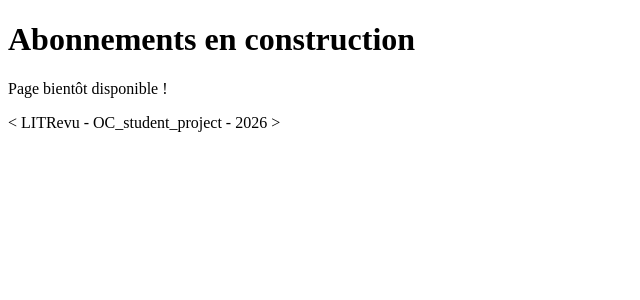
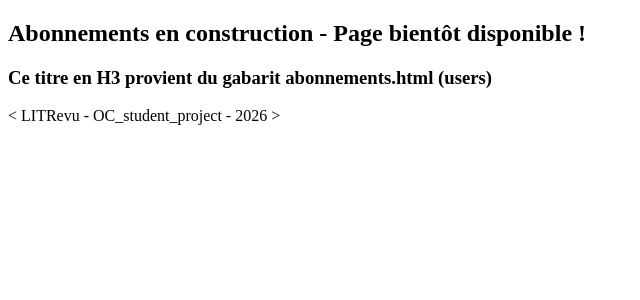
Before and after one commit to Nels-J/Projet9_LITRevu, a Django app: page /users/abonnements/ in a window 1280 px wide. Shown: the part 207-507 px from the top of the page, without its empty margins (0-640 px from the left). Run offline with Django 5.2, Linux system fonts and the light colour scheme; the visitor is signed in with stand-in values (Sample User, id 1).

Commit message:
Refactor abonnements.html: update title block and content structure for improved clarity

```diff
--- a/users/templates/users/abonnements.html
+++ b/users/templates/users/abonnements.html
@@ -1,6 +1,10 @@
 {% extends 'users/base.html' %}
 
+{# Surcharge du contenu du head title de base.html #}
+{% block title %} - Abonnements{% endblock %}
+
+{# Surcharge du contenu du bloc "content" de base.html #}
 {% block content %}
-<h1>Abonnements en construction</h1>
-<p>Page bientôt disponible !</p>
+    <h2>Abonnements en construction - Page bientôt disponible !</h2>
+    <h3>Ce titre en H3 provient du gabarit abonnements.html (users)</h3>
 {% endblock %}
```
